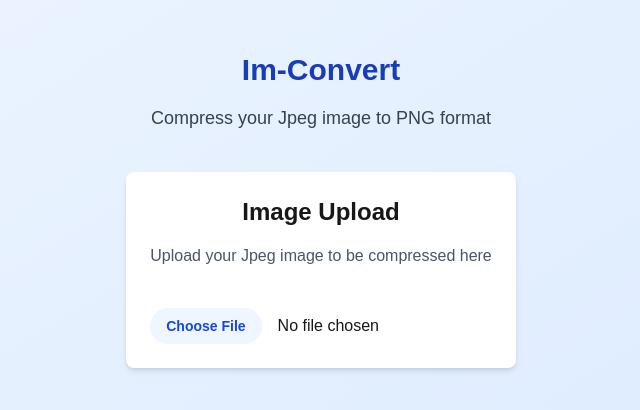
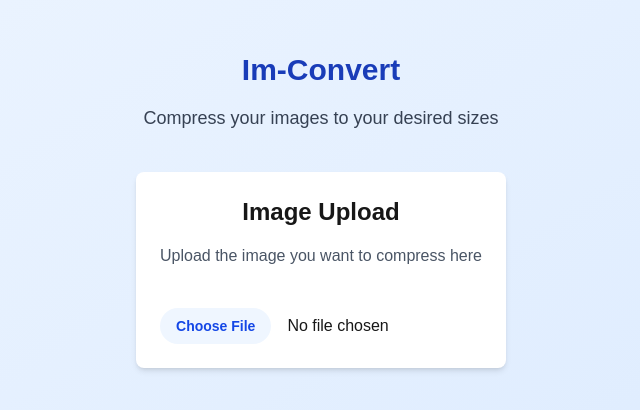
Before and after one commit to abunusaybah1/im-convert, a Next.js app: page / in a window 1280 px wide. Shown: the part 190-600 px from the top of the page, without its empty margins (319-959 px from the left). Built offline with nearby package versions, Linux system fonts and the light colour scheme.

Commit message:
Corrected grammar

```diff
--- a/components/ImageCompress.tsx
+++ b/components/ImageCompress.tsx
@@ -102,12 +102,12 @@ const ImageConvert = () => {
   return (
     <>
       <p className="text-lg text-gray-700">
-        Compress your Jpeg image to PNG format
+        Compress your images to your desired sizes
       </p>
       <div className="max-w-lg mx-auto p-6 bg-white rounded-lg shadow-md mt-10">
         <h2 className="text-2xl font-bold mb-4 text-center">Image Upload</h2>
         <p className="text-gray-600 text-center">
-          Upload your Jpeg image to be compressed here
+          Upload the image you want to compress here
         </p>
 
         <section className="mt-10">
```
